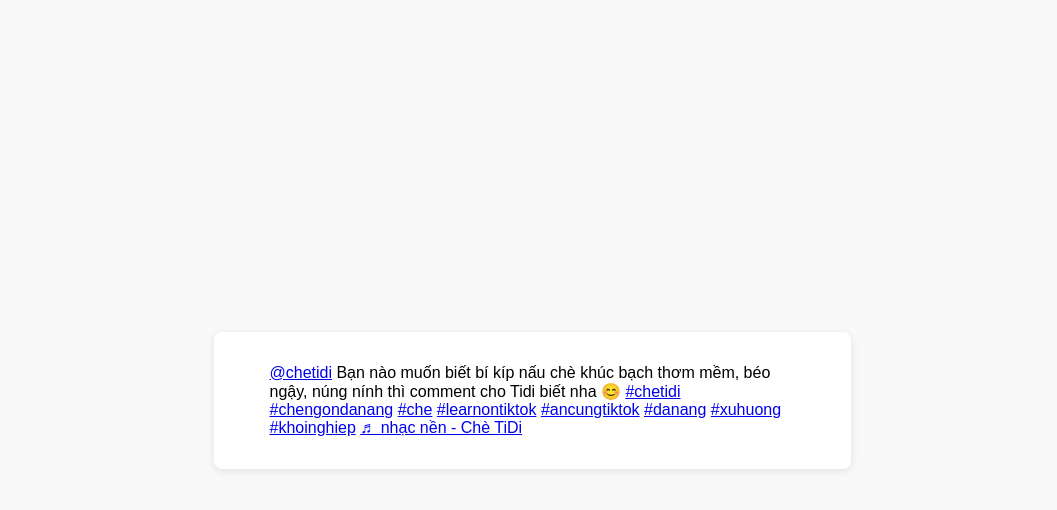
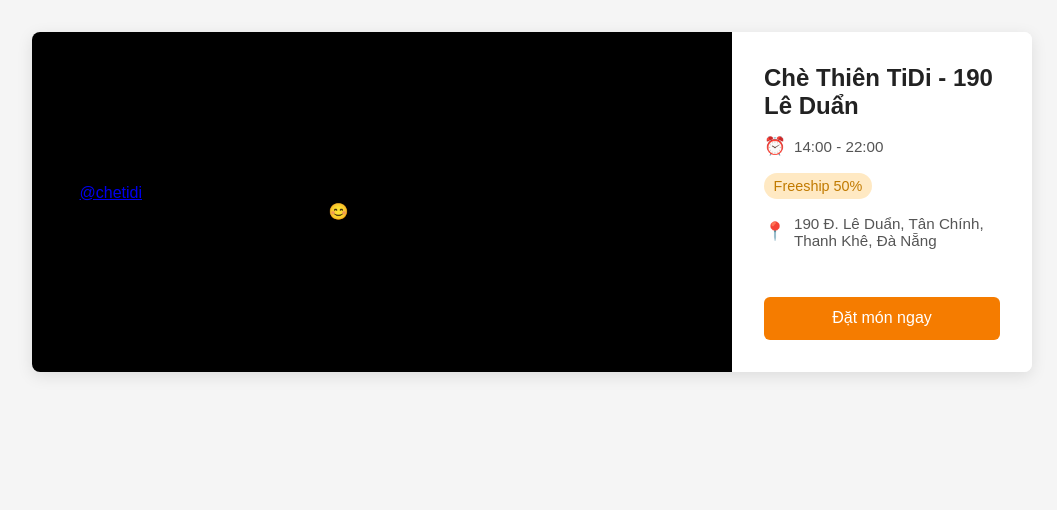
Before and after one commit to ducmanh1700/messenger-webview-test, a plain HTML site: page index.html in a window 1280 px wide. Shown: the whole page, without its empty margins (108-1165 px from the left). Drawn offline with Linux system fonts and the light colour scheme; a script that the page names is missing.

Commit message:
Update index.html

```diff
--- a/index.html
+++ b/index.html
@@ -3,29 +3,102 @@
 <head>
   <meta charset="UTF-8">
   <meta name="viewport" content="width=device-width, initial-scale=1">
-  <title>Nhúng TikTok Video</title>
+  <title>Chè Thiên TiDi - 190 Lê Duẩn</title>
   <style>
+    /* Reset cơ bản */
+    * { box-sizing: border-box; margin: 0; padding: 0; }
+
     body {
+      font-family: sans-serif;
+      background: #f5f5f5;
+      padding: 2rem;
       display: flex;
       justify-content: center;
+    }
+
+    .app-container {
+      display: flex;
+      background: #ffffff;
+      border-radius: 8px;
+      overflow: hidden;
+      box-shadow: 0 4px 16px rgba(0,0,0,0.1);
+      max-width: 1000px;
+      width: 100%;
+    }
+
+    /* Cột trái chứa video */
+    .left {
+      flex: 1;
+      background: #000; /* nền đen giống khung menu */
+      display: flex;
       align-items: center;
-      min-height: 100vh;
-      margin: 0;
-      font-family: sans-serif;
-      background: #f9f9f9;
+      justify-content: center;
+      padding: 1rem;
     }
-    .tiktok-container {
+
+    .left .tiktok-container {
       max-width: 605px;
       min-width: 325px;
       width: 100%;
-      padding: 1rem;
+    }
+
+    /* Cột phải chứa thông tin */
+    .right {
+      width: 300px;
+      padding: 2rem;
       background: #fff;
-      box-shadow: 0 2px 8px rgba(0,0,0,0.1);
-      border-radius: 8px;
+      display: flex;
+      flex-direction: column;
+      justify-content: space-between;
+    }
+
+    .info h1 {
+      font-size: 1.5rem;
+      margin-bottom: 1rem;
+      color: #222;
+    }
+
+    .info .row {
+      display: flex;
+      align-items: center;
+      margin-bottom: 1rem;
+      color: #555;
+      font-size: 0.95rem;
+    }
+
+    .info .row .icon {
+      margin-right: 0.5rem;
+      font-size: 1.1rem;
+    }
+
+    .badge {
+      display: inline-block;
+      background: #FFE9C3;
+      color: #C17A00;
+      padding: 0.3rem 0.6rem;
+      border-radius: 16px;
+      font-size: 0.9rem;
+      font-weight: 500;
+    }
+
+    .btn-order {
+      display: block;
+      text-align: center;
+      background: #F57C00;
+      color: #fff;
+      text-decoration: none;
+      padding: 0.8rem;
+      border-radius: 6px;
+      font-size: 1rem;
+      margin-top: 2rem;
     }
   </style>
 </head>
 <body>
+
+  <div class="app-container">
+    <!-- Cột trái: nhúng TikTok -->
+    <div class="left">
       <div class="tiktok-container">
         <blockquote class="tiktok-embed"
                     cite="https://www.tiktok.com/@chetidi/video/7266732682028109058"
@@ -34,19 +107,35 @@
           <section>
             <a target="_blank" title="@chetidi" href="https://www.tiktok.com/@chetidi?refer=embed">@chetidi</a>
             Bạn nào muốn biết bí kíp nấu chè khúc bạch thơm mềm, béo ngậy, núng nính thì comment cho Tidi biết nha 😊
-        <a title="chetidi" target="_blank" href="https://www.tiktok.com/tag/chetidi?refer=embed">#chetidi</a>
-        <a title="chengondanang" target="_blank" href="https://www.tiktok.com/tag/chengondanang?refer=embed">#chengondanang</a>
-        <a title="che" target="_blank" href="https://www.tiktok.com/tag/che?refer=embed">#che</a>
-        <a title="learnontiktok" target="_blank" href="https://www.tiktok.com/tag/learnontiktok?refer=embed">#learnontiktok</a>
-        <a title="ancungtiktok" target="_blank" href="https://www.tiktok.com/tag/ancungtiktok?refer=embed">#ancungtiktok</a>
-        <a title="danang" target="_blank" href="https://www.tiktok.com/tag/danang?refer=embed">#danang</a>
-        <a title="xuhuong" target="_blank" href="https://www.tiktok.com/tag/xuhuong?refer=embed">#xuhuong</a>
-        <a title="khoinghiep" target="_blank" href="https://www.tiktok.com/tag/khoinghiep?refer=embed">#khoinghiep</a>
-        <a target="_blank" title="♬ nhạc nền  - Chè TiDi"
-           href="https://www.tiktok.com/music/nhạc-nền-Chè-TiDi-7266732706086636289?refer=embed">♬ nhạc nền  - Chè TiDi</a>
           </section>
         </blockquote>
         <script async src="https://www.tiktok.com/embed.js"></script>
       </div>
+    </div>
+
+    <!-- Cột phải: thông tin quán -->
+    <div class="right">
+      <div class="info">
+        <h1>Chè Thiên TiDi - 190 Lê Duẩn</h1>
+
+        <div class="row">
+          <span class="icon">⏰</span>
+          <span>14:00 - 22:00</span>
+        </div>
+
+        <div class="row">
+          <span class="badge">Freeship 50%</span>
+        </div>
+
+        <div class="row">
+          <span class="icon">📍</span>
+          <span>190 Đ. Lê Duẩn, Tân Chính, Thanh Khê, Đà Nẵng</span>
+        </div>
+      </div>
+
+      <a href="#" class="btn-order">Đặt món ngay</a>
+    </div>
+  </div>
+
 </body>
 </html>
```
Lines whose indentation alone changed are shown as unchanged.
